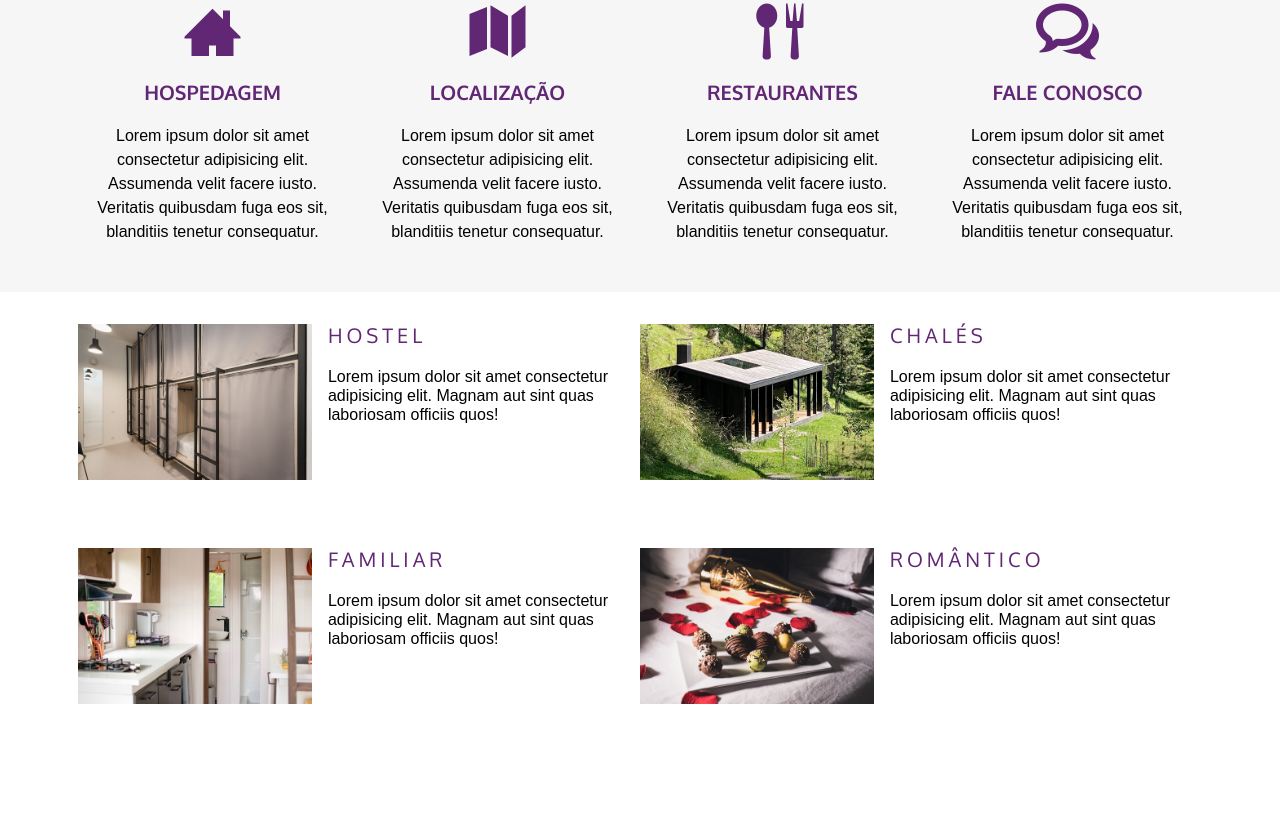
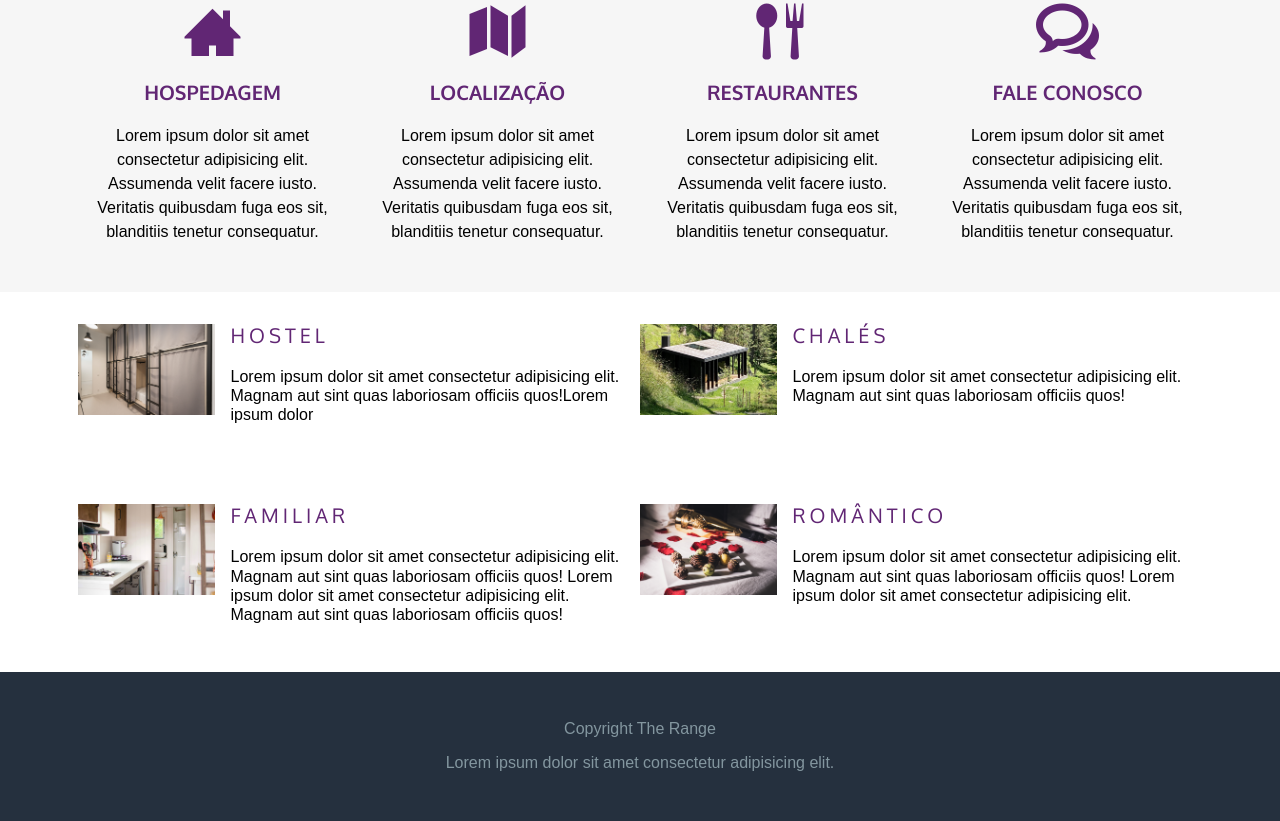
Before and after one commit to AndsonMaciel/projeto7-udemy_hotel-angels, a plain HTML site: page index.html in a window 1280 px wide. Shown: the part 766-1587 px from the top of the page. Before the commit the page ends 1506 px from the top, so only its background shows below. Drawn offline with Linux system fonts and the light colour scheme; files whose address does not match are found by name.

Commit message:
inserindo o footer no projeto, e corrigindo o container da ultima section criada, acrescentando diferentes informações no paragrafo de cada article e conferindo como o coneúdo visual reage em diferentes tamanhos de tela

```diff
--- a/css/estilo.css
+++ b/css/estilo.css
@@ -173,4 +173,19 @@ h4 {
     .mainContent_img img {
         max-height: 382px;
     }
+
+    .mainContent_img {
+        flex: 0 0 25%;
+    }
+
+    .mainContent_text {
+        flex-grow: 1;
+    }
 }
+
+.footer {
+    background-color: #25303e;
+    color: #83969f;
+    text-align: center;
+    padding: 2em;
+}
--- a/index.html
+++ b/index.html
@@ -109,7 +109,7 @@
                         <div class="mainContent_text">
                             <h3 class="mainContent_title">Hostel</h3>
                             <p>Lorem ipsum dolor sit amet consectetur adipisicing elit. Magnam aut sint quas laboriosam
-                                officiis quos!</p>
+                                officiis quos!Lorem ipsum dolor</p>
                         </div>
                     </div>
                 </article>
@@ -135,6 +135,7 @@
                         <div class="mainContent_text">
                             <h3 class="mainContent_title">Familiar</h3>
                             <p>Lorem ipsum dolor sit amet consectetur adipisicing elit. Magnam aut sint quas laboriosam
+                                officiis quos! Lorem ipsum dolor sit amet consectetur adipisicing elit. Magnam aut sint quas laboriosam
                                 officiis quos!</p>
                         </div>
                     </div>
@@ -148,13 +149,18 @@
                         <div class="mainContent_text">
                             <h3 class="mainContent_title">Romântico</h3>
                             <p>Lorem ipsum dolor sit amet consectetur adipisicing elit. Magnam aut sint quas laboriosam
-                                officiis quos!</p>
+                                officiis quos! Lorem ipsum dolor sit amet consectetur adipisicing elit.</p>
                         </div>
                     </div>
                 </article>
             </div>
         </section>
     </main>
+
+    <footer class="footer">
+        <p>Copyright The Range</p>
+        <p>Lorem ipsum dolor sit amet consectetur adipisicing elit.</p>
+    </footer>
 </body>
 
 </html>
```
